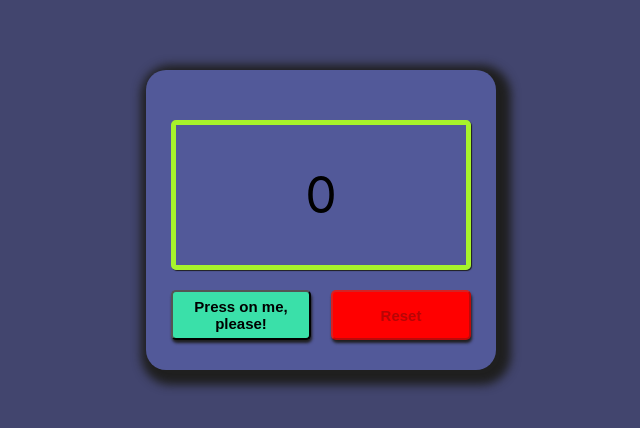
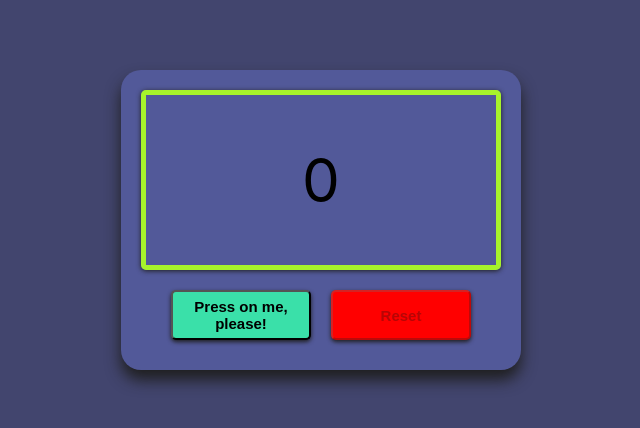
Before and after one commit to MaksimSinicbIn/counter, a React (Create React App) app: page / in a window 1280 px wide. Shown: the part 130-558 px from the top of the page, without its empty margins (319-959 px from the left). Built offline with nearby package versions, Linux system fonts and the light colour scheme.

Commit message:
Fix styles

```diff
--- a/src/App.css
+++ b/src/App.css
@@ -1,4 +1,14 @@
 .App {
-    text-align: center;
+    display: flex;
+    flex-wrap: wrap;
+    justify-content: space-between;
+    align-items: center;
+    gap: 10px;
+    max-width: 1200px;
+    width: 100%;
+    min-height: 100%;
     height: 100vh;
+    padding: 0 15px;
+    margin: 0 auto;
+    border: 1px solid red;
 }
--- a/src/components/button/Button.module.css
+++ b/src/components/button/Button.module.css
@@ -4,7 +4,12 @@
     border-radius: 5px;
     font-size: 15px;
     font-weight: 700;
-    box-shadow: 1px 3px 3px rgb(31, 31, 31);
+    box-shadow: 0px 2px 4px rgb(31, 31, 31);
+    cursor: pointer;
+}
+
+.button:hover {
+
 }
 
 .incButton {
--- a/src/components/counter/Counter.module.css
+++ b/src/components/counter/Counter.module.css
@@ -1,27 +1,27 @@
 .counter {
     display: flex;
     flex-direction: column;
-    padding-top: 50px;
+    padding: 20px;
     align-items: center;
     gap: 20px;
     height: 300px;
-    width: 350px;
+    width: 400px;
     background-color: rgb(82, 89, 153);
     margin: 200px auto;
     border-radius: 20px;
-    box-shadow: 5px 5px 10px 10px rgb(31, 31, 31);
+    box-shadow: 0px 10px 15px rgb(31, 31, 31);
 }
 
 .scoreboard {
-    width: 300px;
-    height: 150px;
+    width: 100%;
+    height: 180px;
     display: flex;
     justify-content: center;
     align-items: center;
     border: 5px solid rgb(167, 243, 43);
     border-radius: 5px;
-    font-size: 50px;
-    box-shadow: 1px 1px 1px rgb(31, 31, 31);
+    font-size: 60px;
+    box-shadow: 0px 1px 5px rgb(31, 31, 31);
 }
 
 .countWarning {
```
